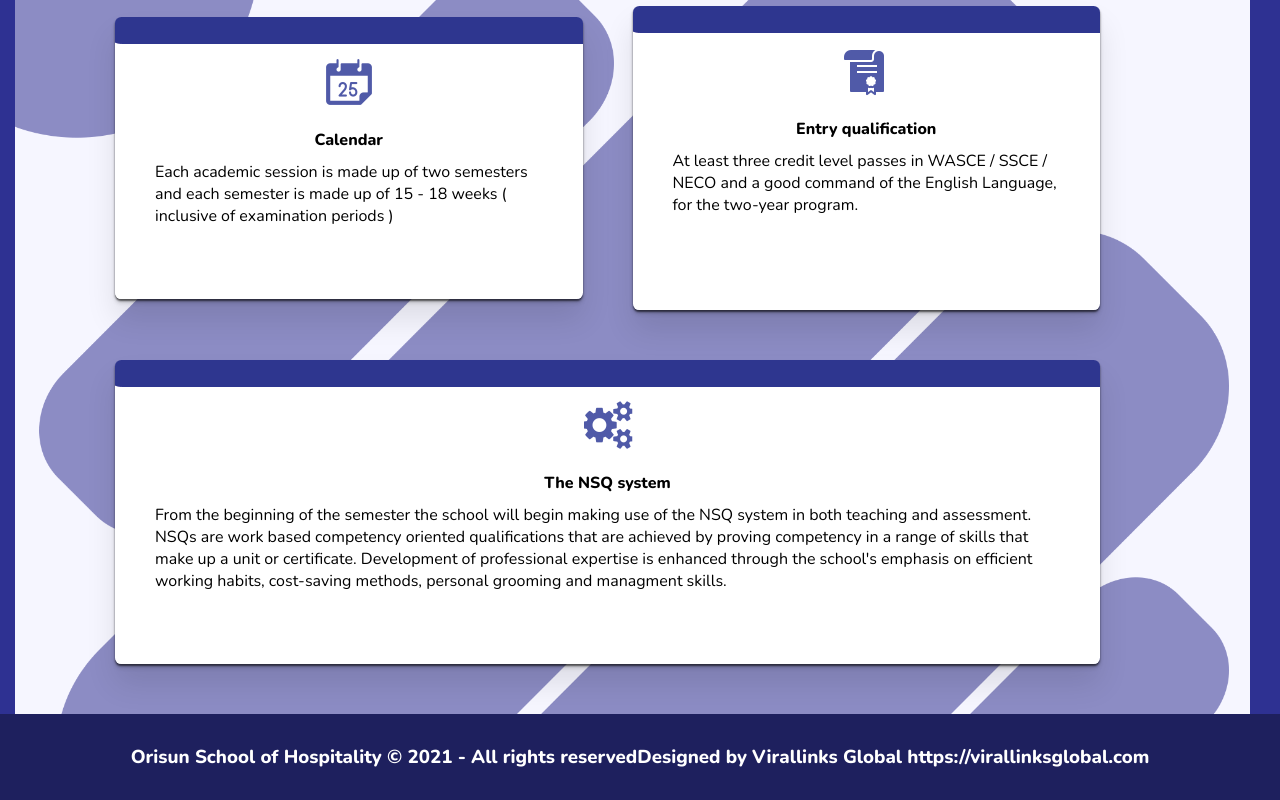
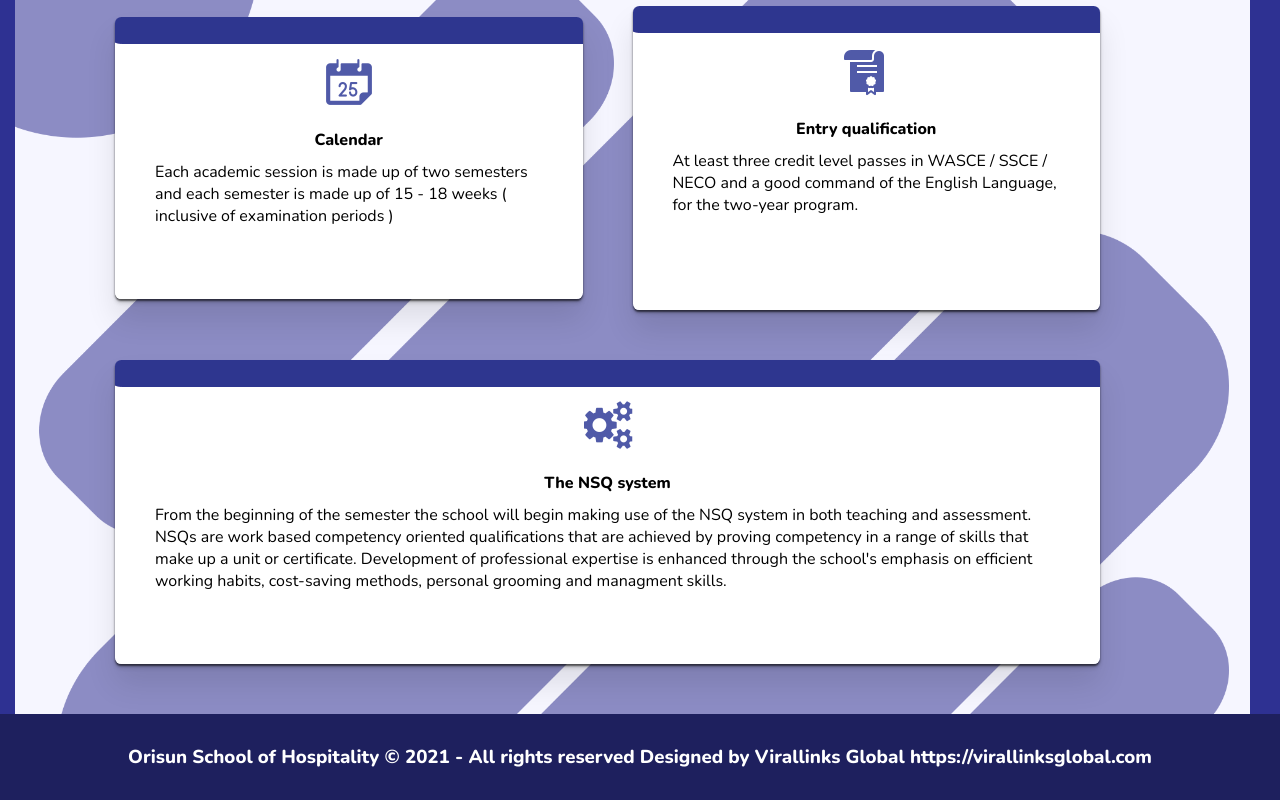
Before and after one commit to Chynweod/Orisun, a plain HTML site: page index.html in a window 1280 px wide. Shown: the part 4298-5098 px from the top of the page. Drawn offline with nearby package versions, Linux system fonts and the light colour scheme.

Commit message:
Update index.html

```diff
--- a/index.html
+++ b/index.html
@@ -304,8 +304,8 @@
     </div>
 
     <div class="footer">
-        <h3>Orisun School of Hospitality &copy; 2021 - All rights reserved</h3>
-        <h3> Designed by Virallinks Global https://virallinksglobal.com</h3>
+        <h3>Orisun School of Hospitality &copy; 2021 - All rights reserved
+         Designed by Virallinks Global https://virallinksglobal.com</h3>
     </div>
     <script src="./app.js"></script>
 </body>
```
